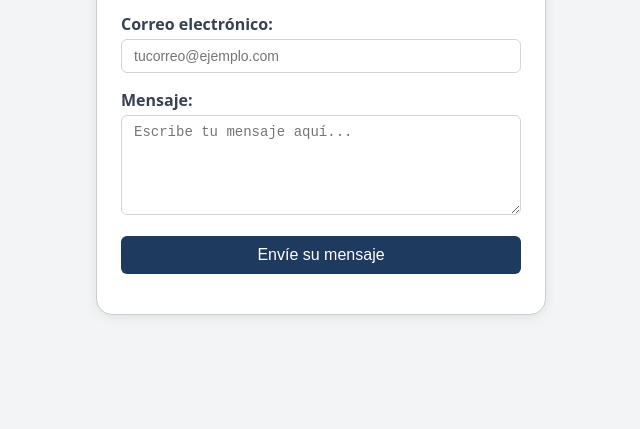
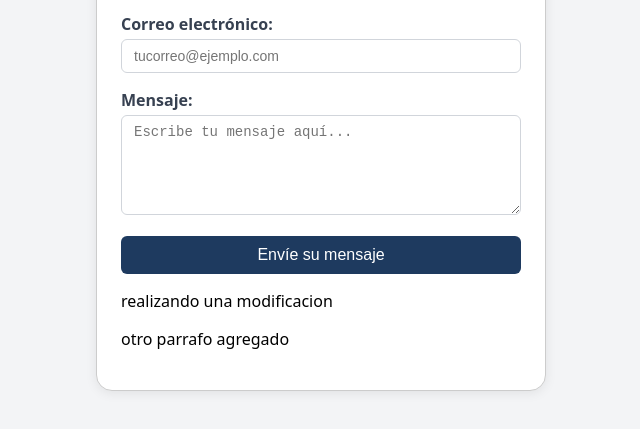
Before and after one commit to allisonval/DA09, a plain HTML site: page index.html in a window 1280 px wide. Shown: the part 209-638 px from the top of the page, without its empty margins (319-959 px from the left). Drawn offline with Linux system fonts and the light colour scheme.

Commit message:
actualizando nuevo cambio

```diff
--- a/index.html
+++ b/index.html
@@ -112,6 +112,8 @@
         	</li>
 
     	</ul>
+		<p>realizando una modificacion</p>
+		<p>otro parrafo agregado</p>
 	</form>
 
 </body>
```
